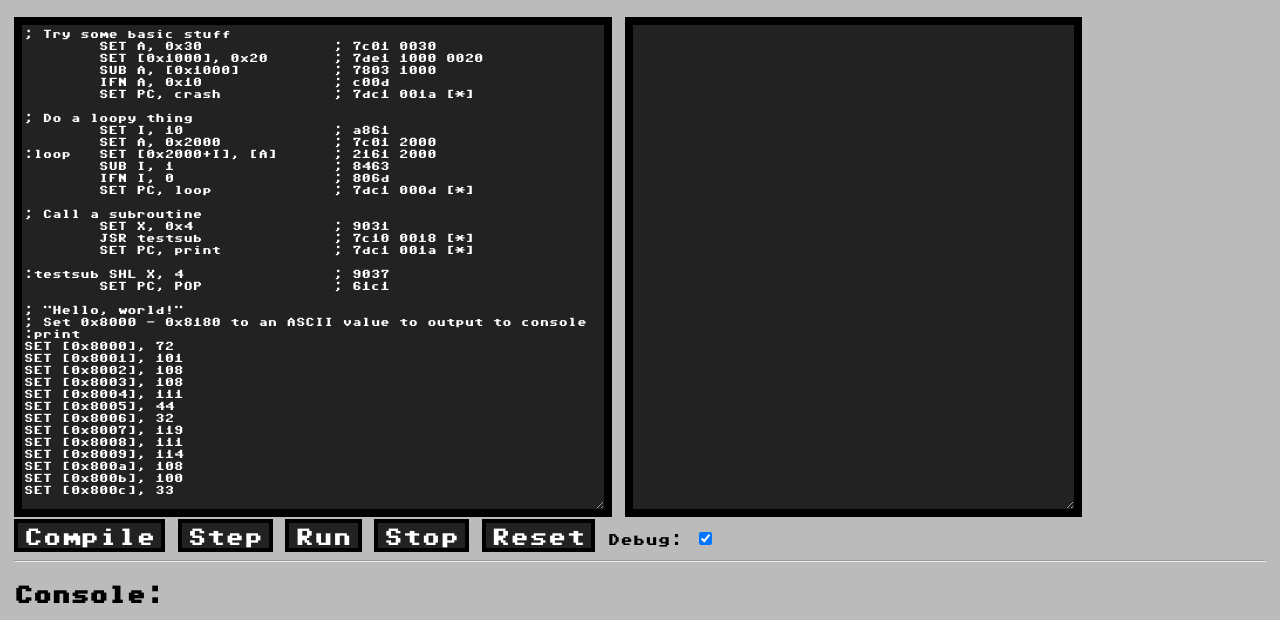
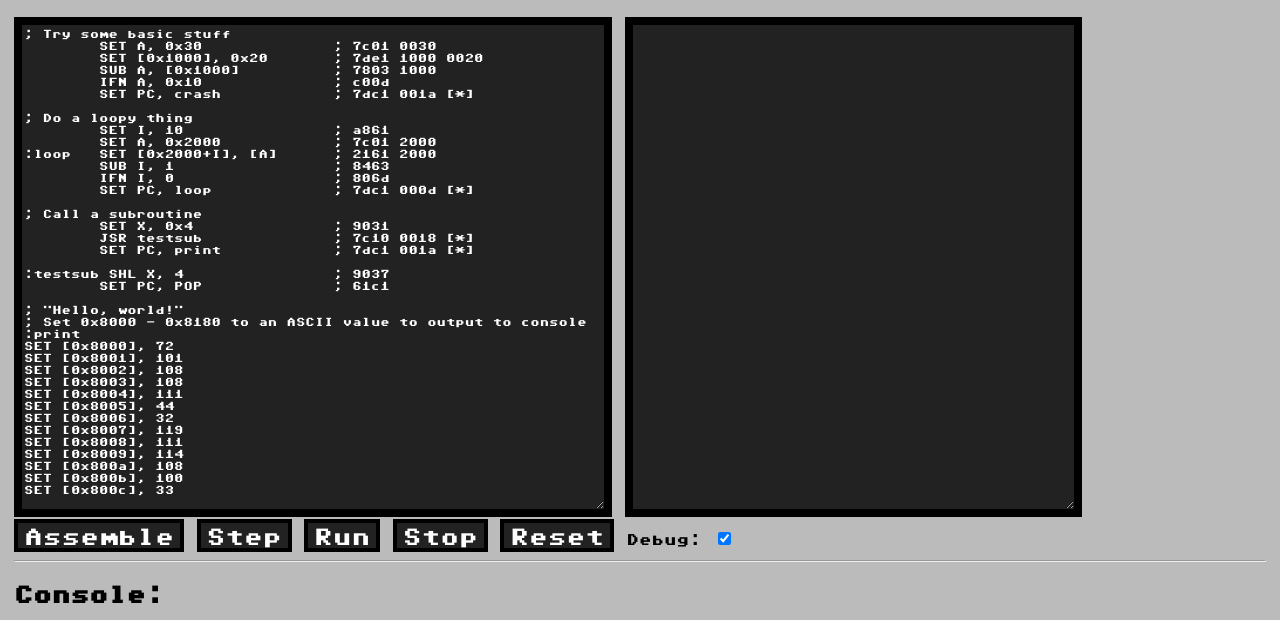
Before and after one commit to mappum/DCPU-16, a plain HTML site: page index.html in a window 1280 px wide. Shown: the part 114-734 px from the top of the page. Drawn offline with Linux system fonts and the light colour scheme.

Commit message:
Changed 'Compile' button to proper term (Assemble)

```diff
--- a/index.html
+++ b/index.html
@@ -213,7 +213,7 @@ BRK
 		</textarea>
 		<textarea id="debug" cols="45" rows="40" readonly="readonly"></textarea>
 		<div style="clear:both;">
-			<button onclick="compile()">Compile</button>
+			<button onclick="compile()">Assemble</button>
 			<button onclick="step()">Step</button>
 			<button onclick="run()">Run</button>
 			<button onclick="stop()">Stop</button>
```
